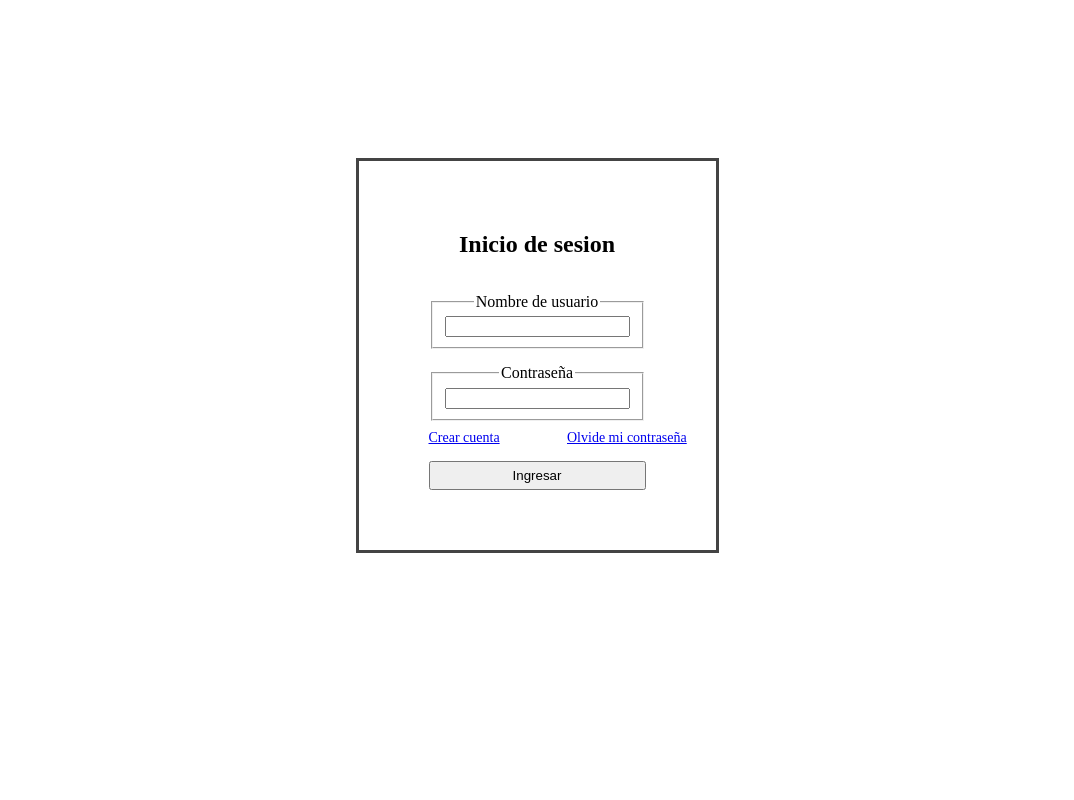
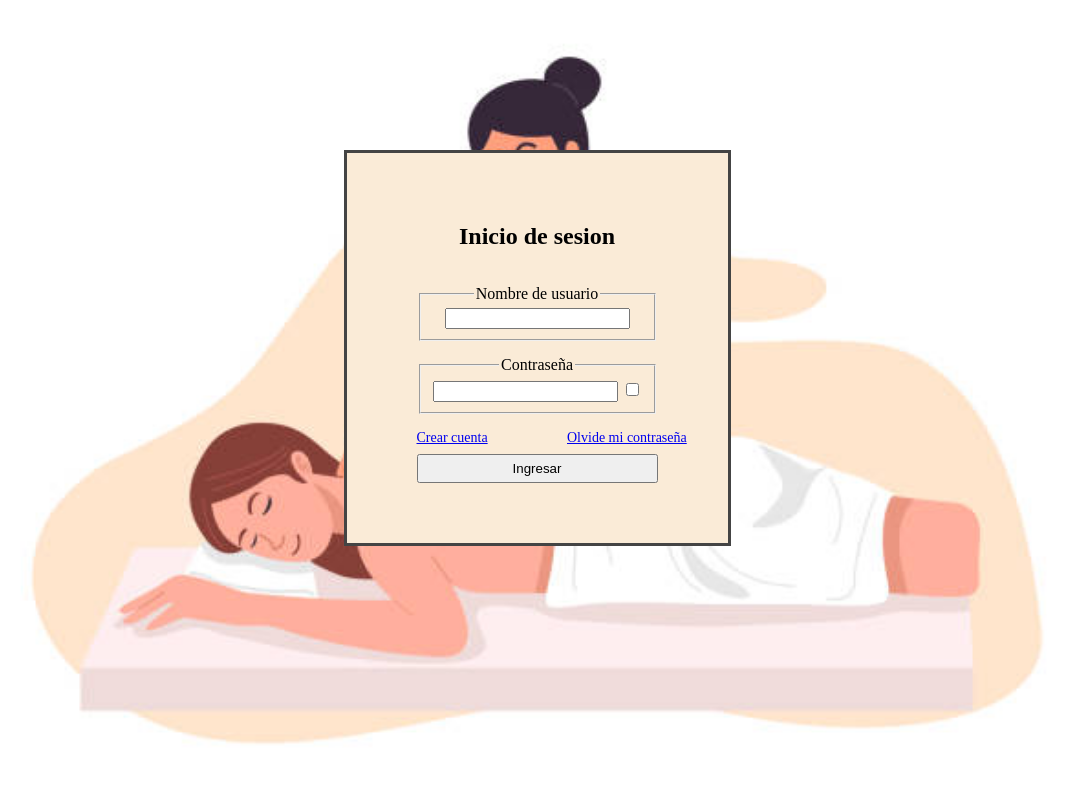
Before and after one commit to iMagmel/Pagina-web-dw, a PHP site: page /login.html in a window 1280 px wide. Shown: the whole page, without its empty margins (103-1177 px from the left). Run offline with PHP 8.4, Linux system fonts and the light colour scheme.

Commit message:
seguir en casa gordo pelotudo

```diff
--- a/login.html
+++ b/login.html
@@ -5,6 +5,7 @@
     <meta name="viewport" content="width=device-width, initial-scale=1.0">
     <title>Inicio de sesion</title>
     <link rel="stylesheet" href="style.css">
+    <link href='https://unpkg.com/boxicons@2.1.4/css/boxicons.min.css' rel='stylesheet'>
 </head>
 <body>
     <main class="main-login">
@@ -18,7 +19,8 @@
 
             <fieldset class="f-login">
                 <legend>Contraseña</legend>
-                <input type="password" class="i-login">
+                <input type="password" class="i-login" id="pass">
+                <i class='bxr  bx-eye-alt'></i> <input type="checkbox" id="ver-pass" onclick="verPass()">
             </fieldset>
             <label for="" id="cc-login"><a href="register.html">Crear cuenta</a></label>
             <label for="" id="forget-login"><a href="forgetpass.html">Olvide mi contraseña</a></label>
@@ -26,5 +28,18 @@
             <button type="submit" class="submit">Ingresar</button>
         </div>
     </main>
+    <script>
+        function verPass(){
+    let pass = document.getElementById("pass")
+    if (pass.type === "password")
+    {
+        pass.type = "text"
+    }
+    else
+    {
+        pass.type = "password"
+    }
+}
+    </script>
 </body>
 </html>
--- a/style.css
+++ b/style.css
@@ -1,3 +1,11 @@
+body{
+    background-image:url(img/masajes.jpg);
+    background-size:contain;
+    background-position: center;
+    background-repeat: no-repeat;
+    height: 100vh;
+    margin: 0;
+}
 .main-register{
     display: flex;
     flex: wrap;
@@ -12,6 +20,7 @@
 }
 
 .form-login{
+    background-color: antiquewhite;
     border: 3px solid #444;
     display: grid;
     gap: 15px;
@@ -21,6 +30,11 @@
     justify-content: center;
     align-items: center;
     text-align: center;
+}
+
+.i-login:focus {
+border: 4px solid coral;
+margin: 4px;
 }
 
 #cc-login{
```
Also changed, not shown: img/masajes.jpg (added).
